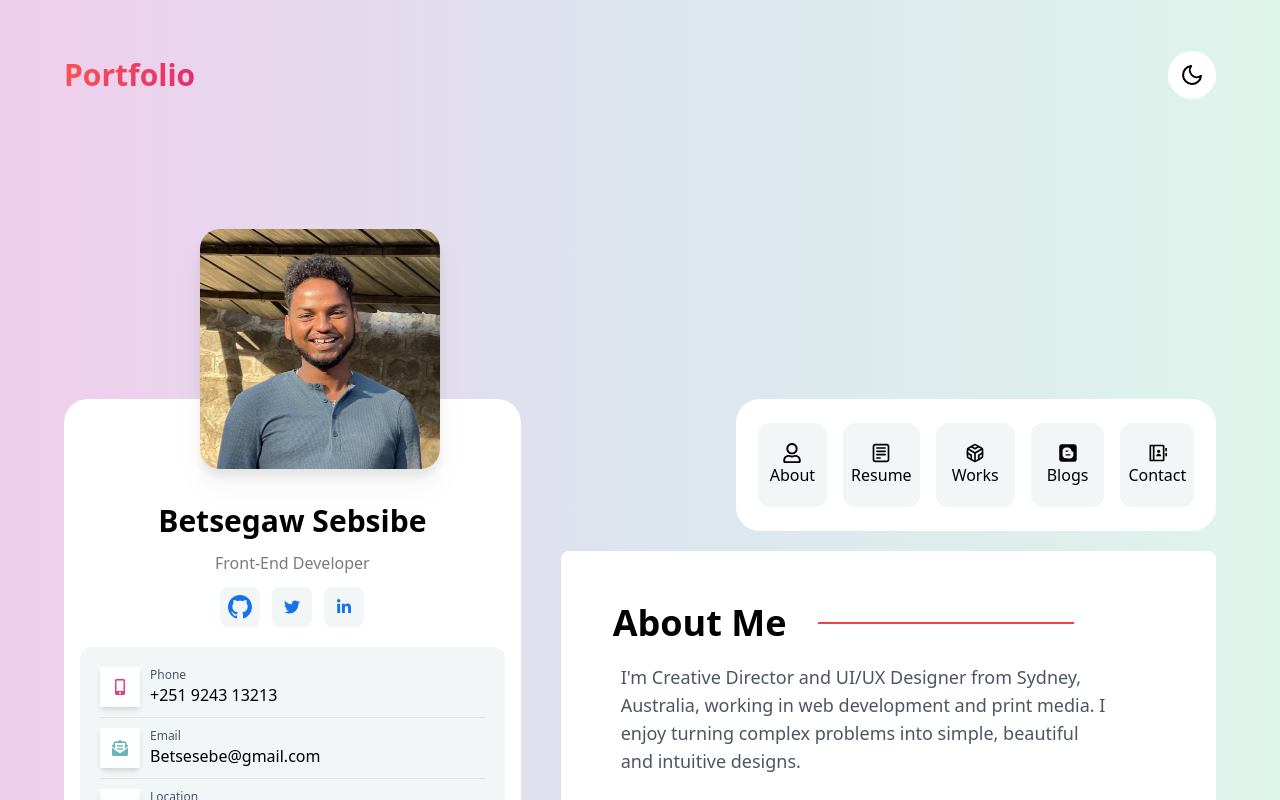
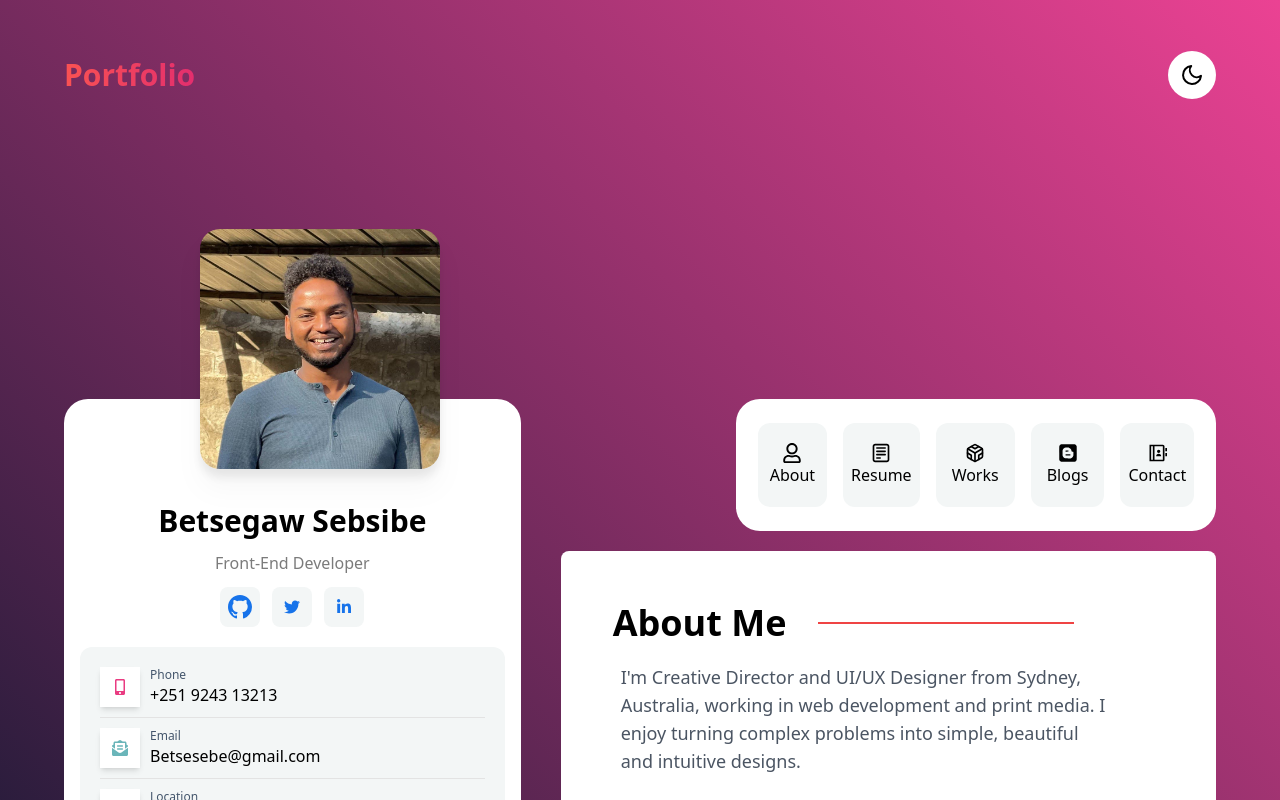
Before and after one commit to betses/portfolio-2.0, a React (Create React App) app: page / in a window 1280 px wide. Shown: the top 800 px of the page. Built offline with nearby package versions, Linux system fonts and the light colour scheme.

Commit message:
Add color gradient

```diff
--- a/src/App.js
+++ b/src/App.js
@@ -10,7 +10,7 @@ function App() {
   return (
     <>
       <Router>
-        <div className="h-full bg-gradient-to-r from-[#f0cded] via-[#dce5ee] to-[#def5eb] px-[5%] py-[4%]">
+        <div className="h-full bg-gradient-to-tr from-[#001429] to-[#eb4293] px-[5%] py-[4%]">
           <Navbar />
           <div className="grid grid-cols-1  lg:grid-cols-12 gap-10 justify-between mt-[300px]">
             <div className="lg:col-span-5">
```
